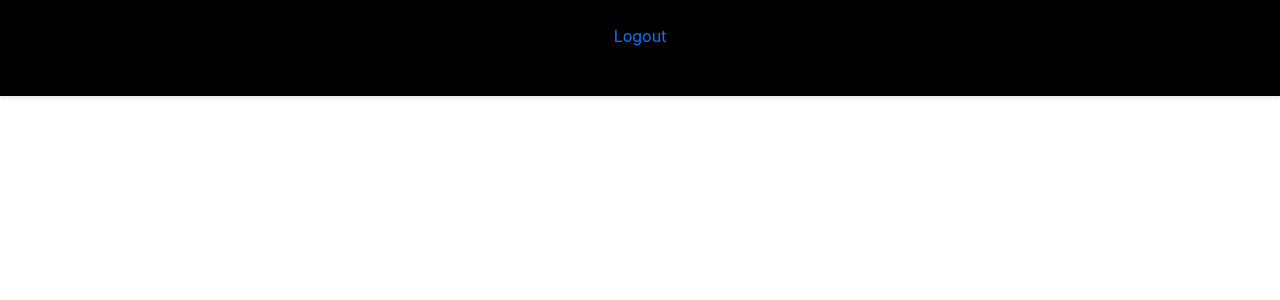
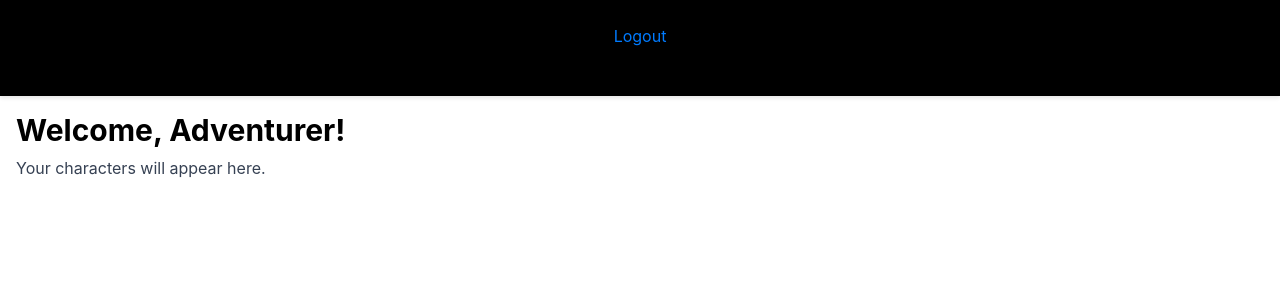
Before and after one commit to TheDakotaSeagraves/AdventurersCodex-client, a React (Vite) app: page / in a window 1280 px wide. Shown: the top 300 px of the page. Built offline with nearby package versions, Linux system fonts and the light colour scheme; sample sign-in values are in the browser's storage.

Commit message:
Fix navbar overlapping page content

```diff
--- a/src/components/Authorized.jsx
+++ b/src/components/Authorized.jsx
@@ -5,7 +5,7 @@ export const Authorized = () => {
   if (localStorage.getItem("adventurerscodex_token")) {
     return <>
       <NavBar />
-      <main className="p-4">
+      <main className="pt-28 px-4 pb-4">
         <Outlet />
       </main>
     </>
```
